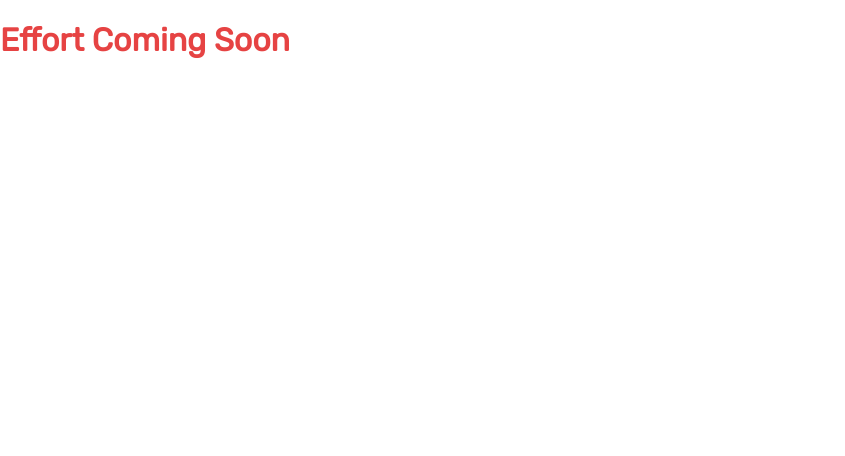
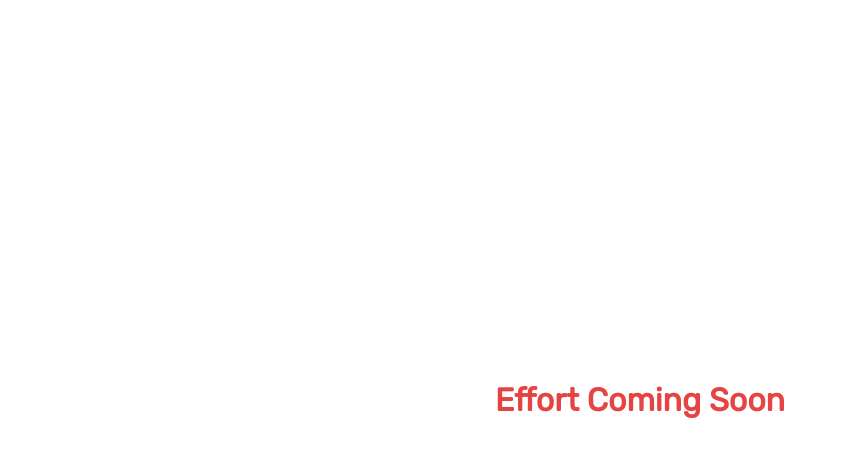
Before and after one commit to totallynotemma/totallynotemma.github.io, a plain HTML site: page index.html in a window 1280 px wide. Shown: the whole page, without its empty margins (0-845 px from the left). Drawn offline with Linux system fonts and the light colour scheme.

Commit message:
commitment is hard

```diff
--- a/assets/master.css
+++ b/assets/master.css
@@ -5,14 +5,14 @@
 body {
   margin: 0;
   font-family: 'Rubik', sans-serif;
-  min-height: 100vh;
+  height: 100vh;
   width: 100%;
-}
-
-.stylish_box {
-  height: 100%;
-  width: 100%;
+  display: flex;
   justify-content: center;
   align-items: center;
   color: #e64343;
+  -webkit-user-select: none;
+  -moz-user-select: none;
+  -ms-user-select: none;
+  user-select: none;
 }
--- a/index.html
+++ b/index.html
@@ -12,8 +12,6 @@
   </head>
 
   <body>
-    <div class="stylish_box">
-      <h1>Effort Coming Soon</h1>
-    </div>
+    <h1>Effort Coming Soon</h1>
   </body>
 </html>
```
